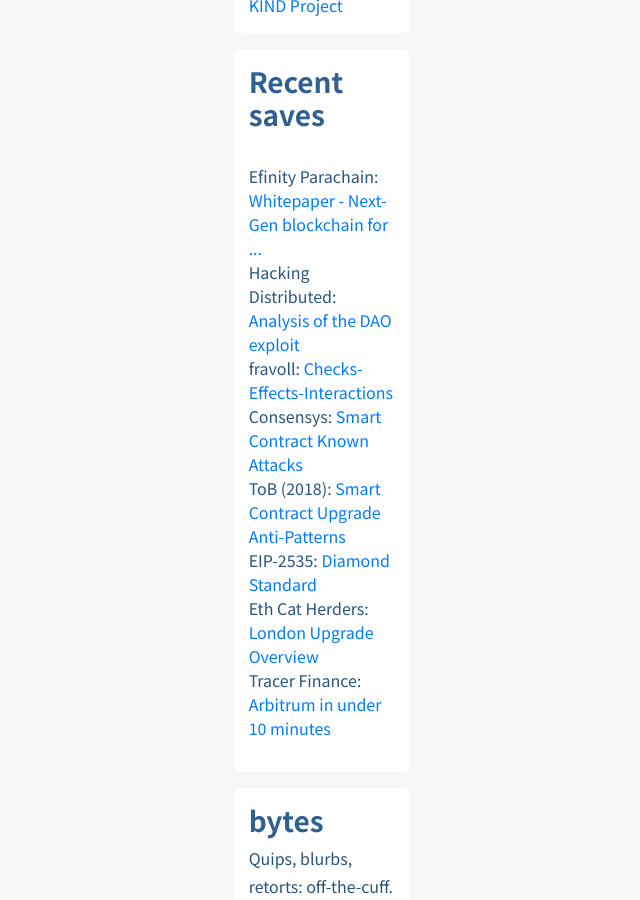
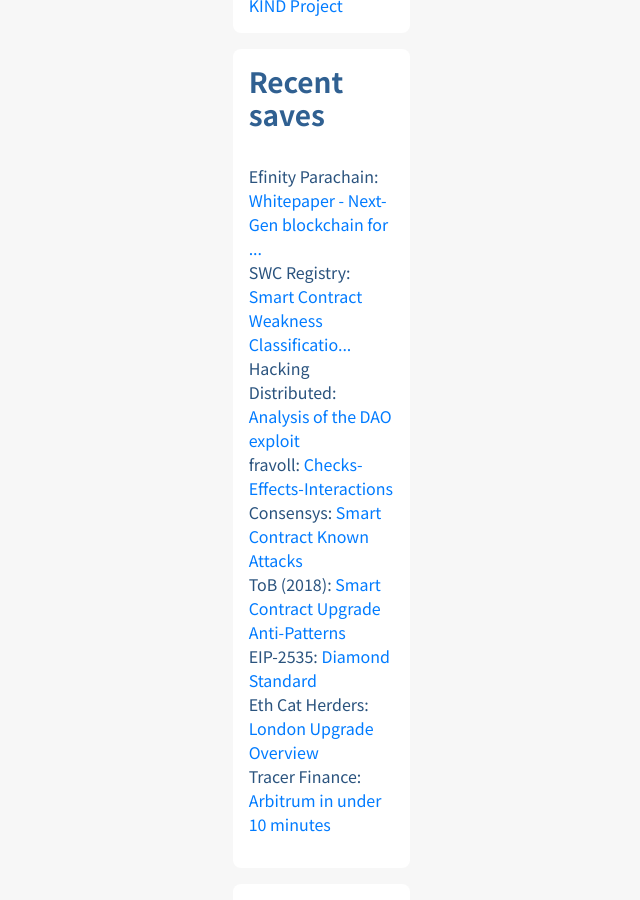
Before and after one commit to czhc/czhc.github.io, a Jekyll site: the page built from bytes.html, in a window 1280 px wide and 900 px high, scrolled down 461 px. Shown: the whole window, without its empty margins (630-1270 px from the left). Built offline with Jekyll 4.4.1, drawn with Linux system fonts in a browser that asks for light colours; nearby versions of some CDN libraries.

Commit message:
Update bookmarks

```diff
--- a/_data/bookmarks.yml
+++ b/_data/bookmarks.yml
@@ -1,6 +1,9 @@
 - url: "https://efinity.io/whitepaper/efinity-parachain"
   src: Efinity Parachain
   title: Whitepaper - Next-Gen blockchain for NFTs
+- url: "https://swcregistry.io/"
+  src: SWC Registry
+  title: Smart Contract Weakness Classification and Test Cases
 - url: "http://hackingdistributed.com/2016/06/18/analysis-of-the-dao-exploit/"
   src: Hacking Distributed
   title: Analysis of the DAO exploit
```
